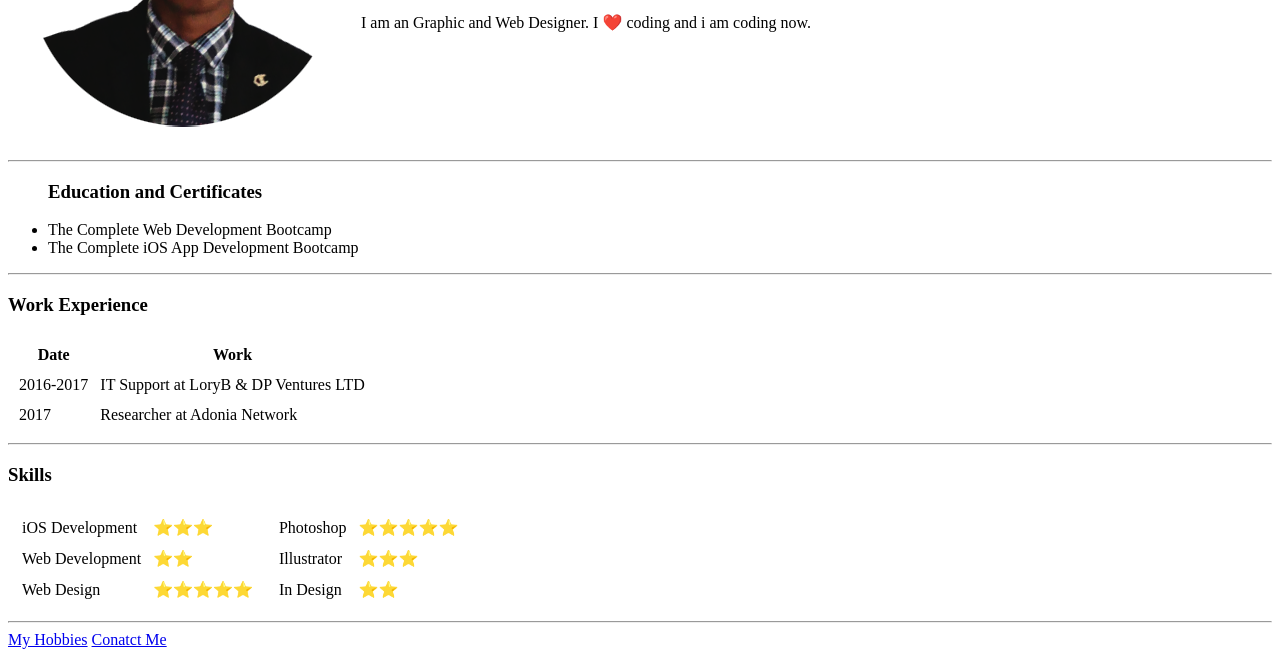
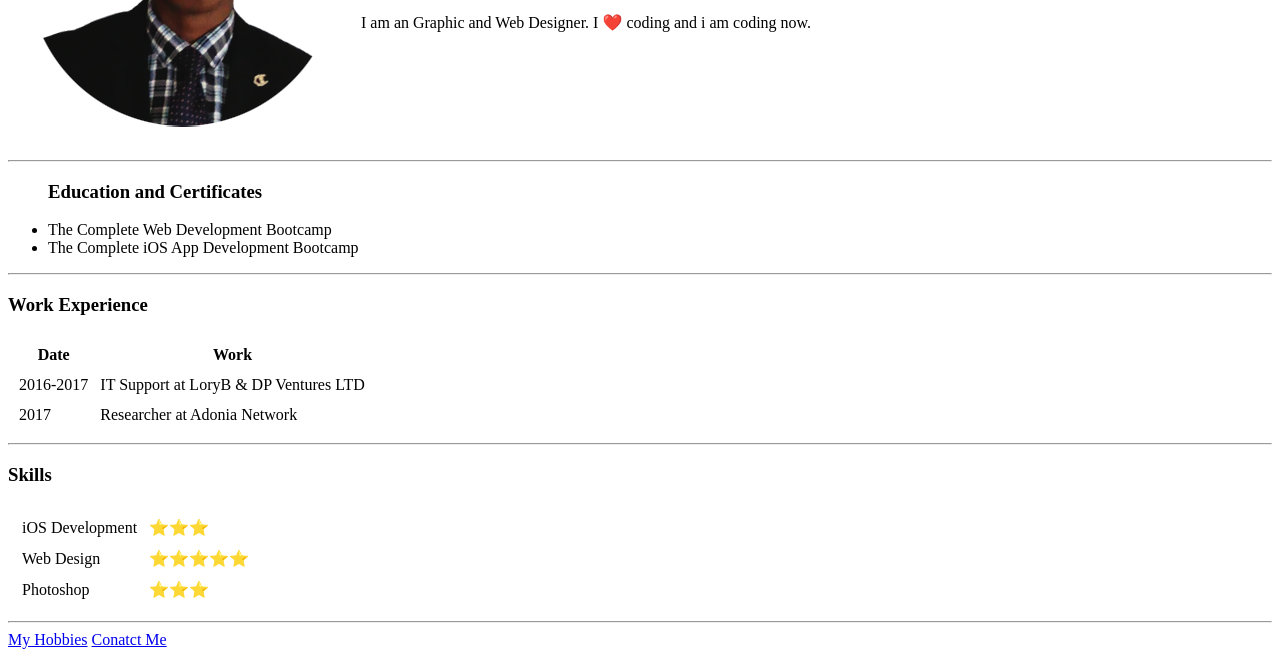
Before and after one commit to Izimartin/cv, a plain HTML site: page index.html in a window 1280 px wide. Shown: the part 212-877 px from the top of the page. Drawn offline with Linux system fonts and the light colour scheme.

Commit message:
Update index.html

```diff
--- a/index.html
+++ b/index.html
@@ -55,32 +55,16 @@
             <td>⭐⭐⭐</td>
           </tr>
           <tr>
-            <td>Web Development</td>
-            <td>⭐⭐</td>
-          </tr>
-          <tr>
             <td>Web Design</td>
             <td>⭐⭐⭐⭐⭐</td>
           </tr>
-        </table>
-      </td>
-      <td>
-        <table cellspacing="10">
           <tr>
             <td>Photoshop</td>
-            <td>⭐⭐⭐⭐⭐</td>
-          </tr>
-          <tr>
-            <td>Illustrator</td>
             <td>⭐⭐⭐</td>
-          </tr>
-          <tr>
-            <td>In Design</td>
-            <td>⭐⭐</td>
           </tr>
         </table>
       </td>
-    </tr>
+     </tr>
   </table>
     <hr>
   <a href="hobbies.html">My Hobbies</a>
```
